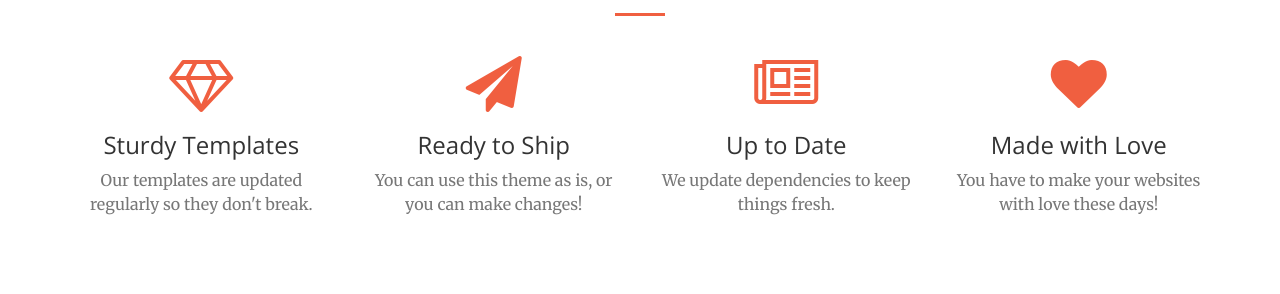
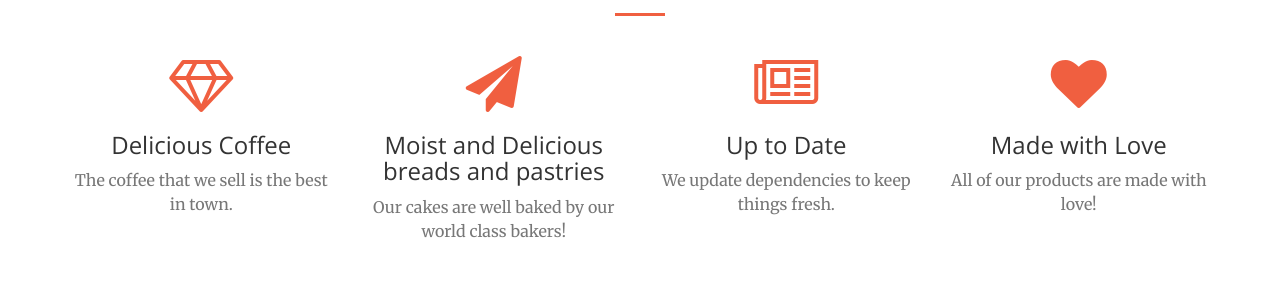
Before and after one commit to rejesusjohnroy/coffeeshop.github.io, a website: page index.html in a window 1280 px wide. Shown: the part 1260-1554 px from the top of the page. Drawn offline with nearby package versions, Linux system fonts and the light colour scheme.

Commit message:
Update index.html

```diff
--- a/index.html
+++ b/index.html
@@ -106,15 +106,15 @@
                 <div class="col-lg-3 col-md-6 text-center">
                     <div class="service-box">
                         <i class="fa fa-4x fa-diamond text-primary sr-icons"></i>
-                        <h3>Sturdy Templates</h3>
-                        <p class="text-muted">Our templates are updated regularly so they don't break.</p>
+                        <h3>Delicious Coffee</h3>
+                        <p class="text-muted">The coffee that we sell is the best in town.</p>
                     </div>
                 </div>
                 <div class="col-lg-3 col-md-6 text-center">
                     <div class="service-box">
                         <i class="fa fa-4x fa-paper-plane text-primary sr-icons"></i>
-                        <h3>Ready to Ship</h3>
-                        <p class="text-muted">You can use this theme as is, or you can make changes!</p>
+                        <h3>Moist and Delicious breads and pastries</h3>
+                        <p class="text-muted">Our cakes are well baked by our world class bakers!</p>
                     </div>
                 </div>
                 <div class="col-lg-3 col-md-6 text-center">
@@ -128,7 +128,7 @@
                     <div class="service-box">
                         <i class="fa fa-4x fa-heart text-primary sr-icons"></i>
                         <h3>Made with Love</h3>
-                        <p class="text-muted">You have to make your websites with love these days!</p>
+                        <p class="text-muted">All of our products are made with love!</p>
                     </div>
                 </div>
             </div>
```
